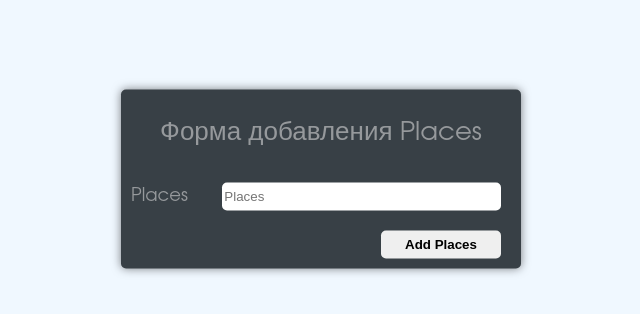
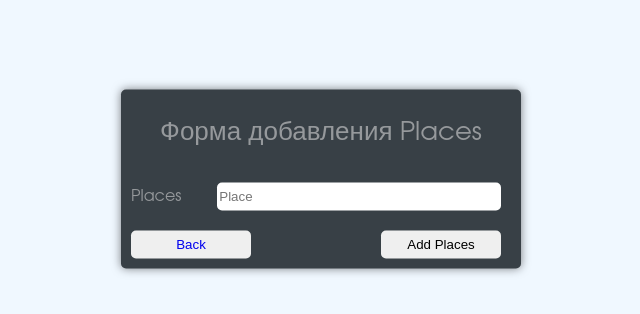
Before and after one commit to moevm/nosql2h19-clothes, a React (Create React App) app in the folder frontend/: page /home/places/add in a window 1280 px wide. Shown: the top 314 px of the page, without its empty margins (319-959 px from the left). Built offline with nearby package versions, Linux system fonts and the light colour scheme.

Commit message:
add POST and DELETE for places, and fix styles

```diff
--- a/frontend/src/AddPlace.js
+++ b/frontend/src/AddPlace.js
@@ -1,17 +1,47 @@
 import React, {Component} from 'react';
 import './AddSmth.css';
 import './Form.css';
+import axios from 'axios';
+import {Link} from "react-router-dom";
+
+let endpoint = "http://localhost:5000";
 
 class AddPlace extends Component {
+  constructor(props) {
+    super(props);
+    this.state = {value: ''};
+
+    this.handleChange = this.handleChange.bind(this);
+  }
+
+  handleChange = (event) => {
+    this.setState({value: event.target.value});
+    // console.log(event.target.value);
+    // console.log(this.state.value);
+  }
+
+  addPlace = () => {
+    // console.log(this.state.value);
+    axios
+        .post(endpoint + "/api/home/places", {
+          name: this.state.value
+        })
+        .then((response) => {
+          alert(response.status);
+        })
+}
   render() {
     return (
-    <form>
+    <div className="AddPlace">
       <h3>Форма добавления Places</h3>
       <div className="form__container">
-        <label>Places</label><input type="text" placeholder="Places"></input>
+        <label>Places</label><input type="text" placeholder="Place" id="place" onChange={this.handleChange}></input>
       </div>
-      <button type="submit" className="addSmth_button">Add Places</button>
-    </form>
+    <div className="wrap-btn">
+      <button className="addSmth_button"><Link to="/home/places/">Back</Link></button>
+      <button type="submit" className="addSmth_button" onClick={this.addPlace}>Add Places</button>
+        </div>
+    </div>
   );
     }
 }
--- a/frontend/src/Form.css
+++ b/frontend/src/Form.css
@@ -32,3 +32,14 @@ h3 {
 button {
     font-weight: 900;
 }
+
+.AddPlace {
+    display: flex;
+    flex-direction: column;
+    max-width: 400px;
+    margin: 0 auto;
+    transform: translateY(50%);
+    border-radius: 5px;
+    box-shadow: 0 0 10px rgba(0,0,0,0.5);
+    background: #384046;
+}
--- a/frontend/src/Places.js
+++ b/frontend/src/Places.js
@@ -32,11 +32,25 @@ class Places extends Component {
     //       .then(data => console.log(data));
   }
 
+  deletePlace = (id) => {
+      axios
+          .delete(endpoint + `/api/home/places/${id}`)
+          .then(res => {
+              console.log(res);
+              console.log(res.data);
+              document.location.reload(true);
+          })
+  }
+
+  pageReload = () => {
+      document.location.reload(true);
+  }
+
   render() {
     let rows = [];
     this.state.places.forEach((item, i) => {
         rows.push(<tr key={i}><td>{item}</td>
-        <td><button className="green">see</button><button className="red">del</button></td></tr>)
+        <td><button className="green" onClick={this.pageReload}>see</button><button className="red" onClick={(e) => this.deletePlace(item, e)}>del</button></td></tr>)
     })
     return (
     <div className="wrap">
--- a/frontend/src/Table.css
+++ b/frontend/src/Table.css
@@ -42,7 +42,7 @@ td {
     width: 100%;
     display: flex;
     flex-direction: column;
-    transform: translateY(50%);
+    transform: translateY(150px);
 }
 
 .wrap > button {
```
